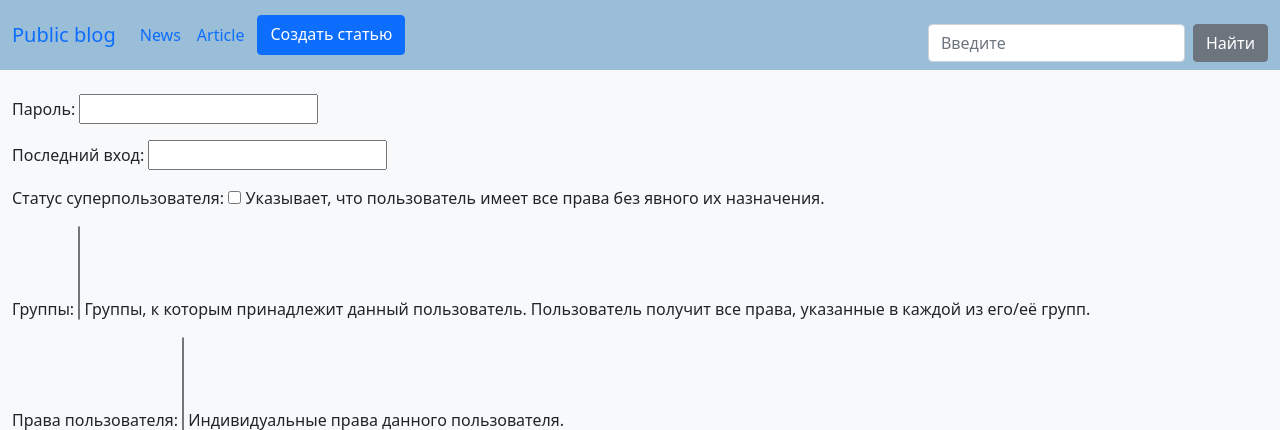
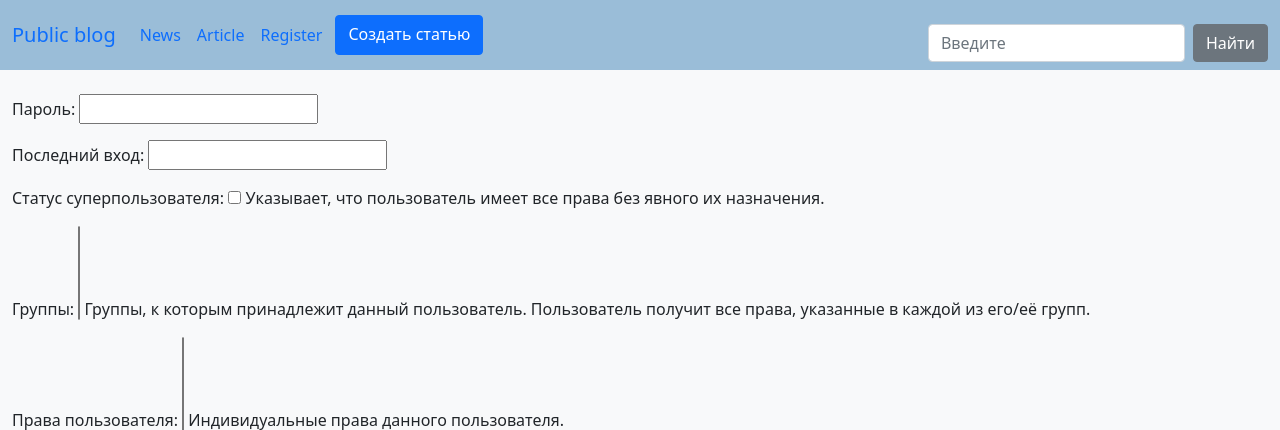
Before and after one commit to Evgeniy-Pavlov/public_blog, a Django app: page /register/ in a window 1280 px wide. Shown: the top 430 px of the page. Run offline with Django 4.2, Linux system fonts and the light colour scheme; some libraries are stand-ins or nearby versions.

Commit message:
поправил базовый стиль

```diff
--- a/blog/templates/base.html
+++ b/blog/templates/base.html
@@ -29,6 +29,9 @@
           <li class="nav-item">
             <a class="nav-link" href="/">Article</a>
           </li>
+          <li class="nav-item">
+            <a class="nav-link" href="/register/">Register</a>
+          </li>
           <a class="btn btn-primary" style="margin-left: 5px;" href="/">Создать статью</a>
         </ul>
 
--- a/requirements.txt
+++ b/requirements.txt
@@ -1,7 +1,7 @@
 uvicorn==0.20.0
-pydantic==1.10.4
 psycopg2==2.9.5
 requests==2.28.1
 Django==4.1.7
 beautifulsoup4==4.12.2
 lxml==4.9.2
+Pillow==9.5.0
```
